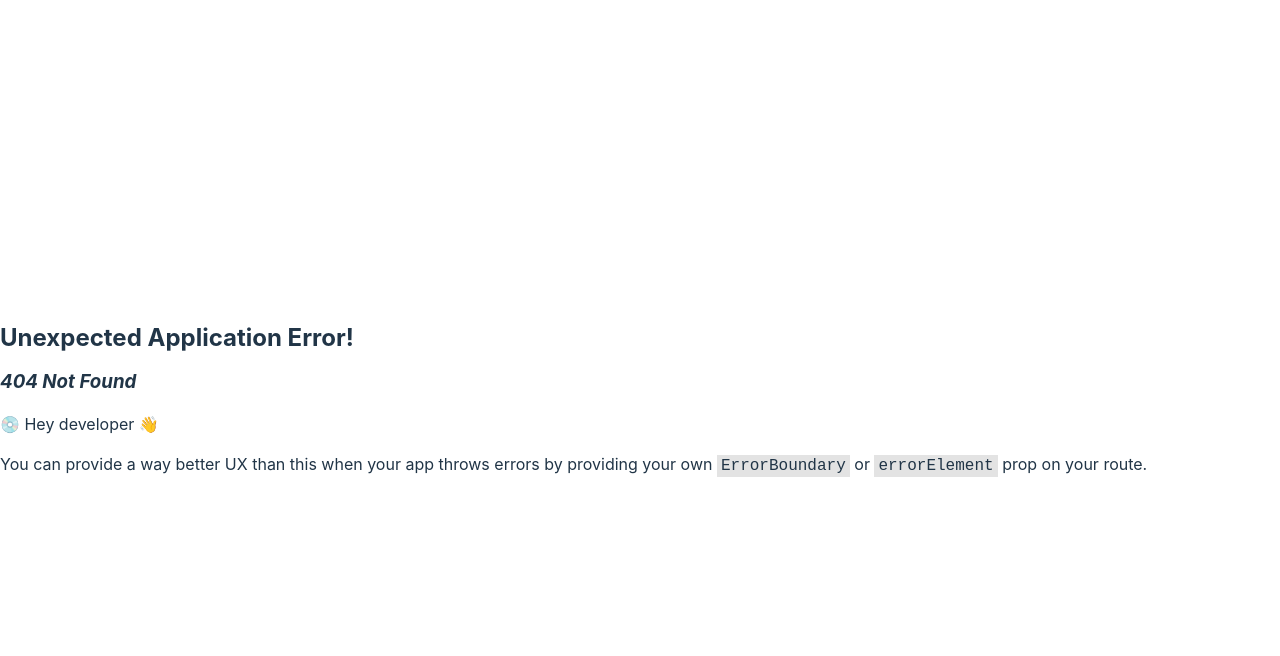
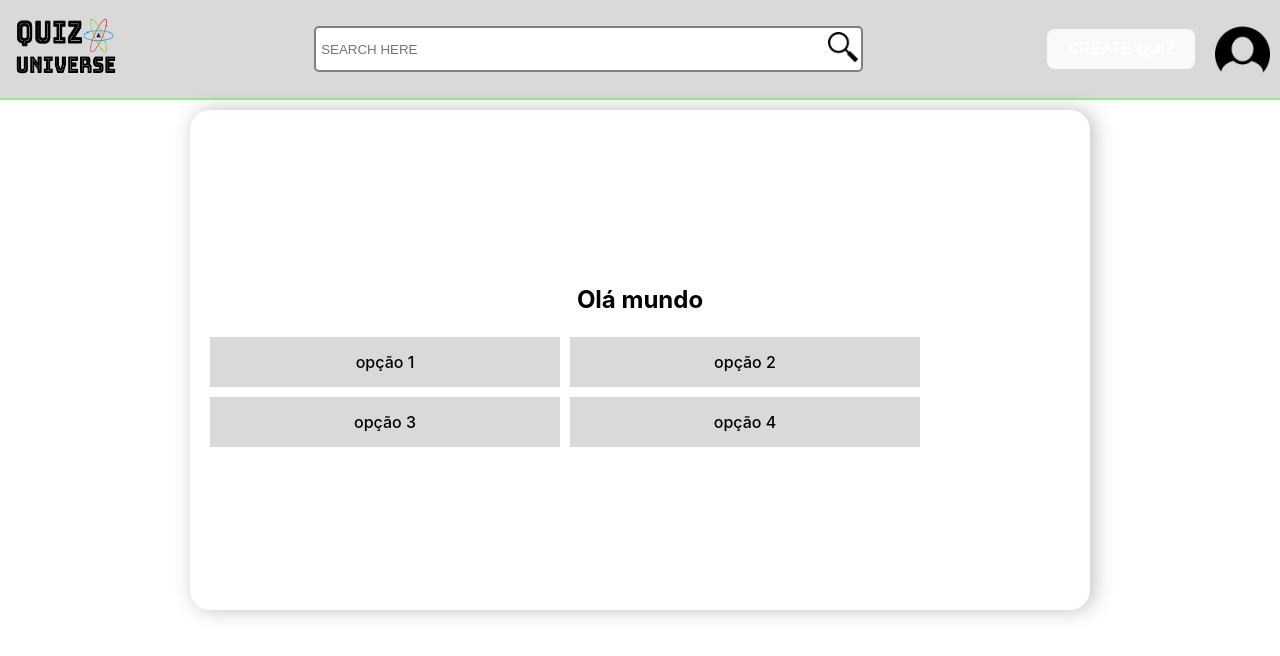
Before and after one commit to rafaelFacundo/quiz_site, a React (Vite) app: page /playQuiz in a window 1280 px wide. Before the commit this address had no page. Shown: the top 656 px of the page. Built offline with nearby package versions, Linux system fonts and the light colour scheme; a web font is replaced by a local one.

Commit message:
play quiz page started

```diff
--- a/src/main.jsx
+++ b/src/main.jsx
@@ -4,6 +4,7 @@ import HomePage from './pages/HomePage';
 import SignUpPage from './pages/SignUpPage';
 import LoginPage from './pages/LoginPage';
 import SettingsPage from './pages/SettingsPage';
+import PlayQuizPage from './pages/PlayQuizPage';
 import NotFoundURLPage from './pages/NotFoundURLPage';
 import './index.css'
 import {
@@ -29,6 +30,10 @@ const router = createBrowserRouter([
   {
     path: '/settings',
     element: <SettingsPage />
+  },
+  {
+    path: '/playQuiz',
+    element: <PlayQuizPage />
   }
 ])
 
--- /dev/null
+++ b/src/pages/PlayQuizPage/components/QuestionAndOptions/index.jsx
@@ -0,0 +1,41 @@
+import React from "react";
+import styled from "styled-components";
+
+const MainContent = styled.div`
+    display: flex;
+    align-items: center;
+    justify-content: center;
+    width: 100%;
+    height: 100%;
+    flex-direction: column;
+`
+const AnswerOption = styled.button`
+    width: 350px;
+    height: 50px;
+    margin: 5px;
+    background-color: #D9D9D9;
+    border-radius: 0px;
+    transition: all 0.3s;
+    &:hover {
+        transform: scale(1.1);
+        background-color: #696969;
+    }
+`;
+const OptionsDiv = styled.div``;
+const QuizQuestion = styled.h2`
+    color: black;
+`;
+
+export default function QuestionAndOptions() {
+    return(
+        <MainContent>
+            <QuizQuestion>Olá mundo</QuizQuestion>
+            <OptionsDiv>
+                <AnswerOption>opção 1</AnswerOption>
+                <AnswerOption>opção 2</AnswerOption>
+                <AnswerOption>opção 3</AnswerOption>
+                <AnswerOption>opção 4</AnswerOption>
+            </OptionsDiv>
+        </MainContent>
+    );
+}
--- /dev/null
+++ b/src/pages/PlayQuizPage/index.jsx
@@ -0,0 +1,23 @@
+import React from "react";
+import Header from "../../components/Header/index";
+import QuestionAndOptions from "./components/QuestionAndOptions";
+import {
+    MainContent,
+    PlayQuizDiv,
+    ContedDiv
+} from "./style";
+
+
+export default function PlayQuizPage(){
+    return(
+        <MainContent>
+            <Header />
+            <ContedDiv>
+                <PlayQuizDiv>
+                    <QuestionAndOptions />
+                </PlayQuizDiv>
+            </ContedDiv>
+
+        </MainContent>
+    );
+}
--- /dev/null
+++ b/src/pages/PlayQuizPage/style.js
@@ -0,0 +1,30 @@
+import styled from "styled-components";
+
+const MainContent = styled.div`
+    background-color: white;
+    width: 100vw;
+    height: 100vh;
+`;
+const ContedDiv = styled.div`
+    display: flex;
+    align-items: flex-start;
+    justify-content: space-around;
+    box-sizing: border-box;
+    padding: 10px;
+`;
+const PlayQuizDiv = styled.div`
+    background-color: white;
+    box-shadow: 4px 0px 20px rgba(0,0,0,0.25);
+    border-radius: 20px;
+    width: 900px;
+    height: 500px;
+    box-sizing: border-box;
+    padding: 15px;
+`;
+
+
+export {
+    MainContent,
+    ContedDiv,
+    PlayQuizDiv,
+}
```
